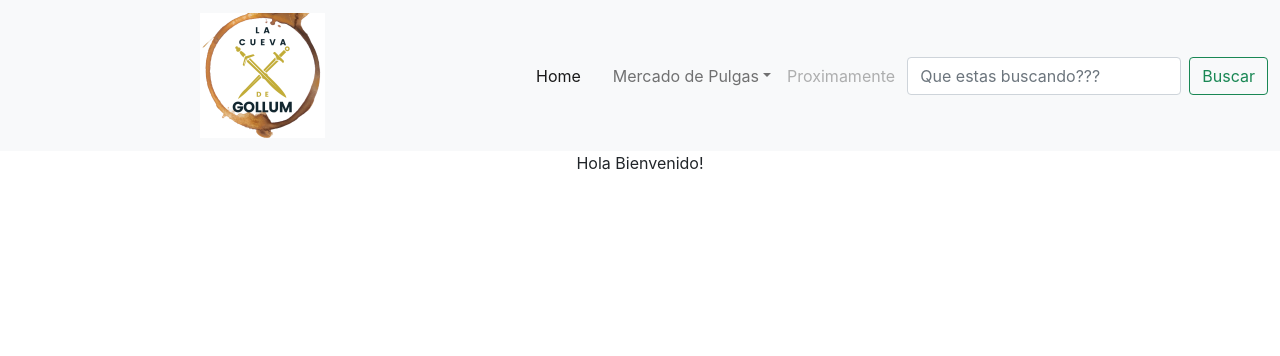
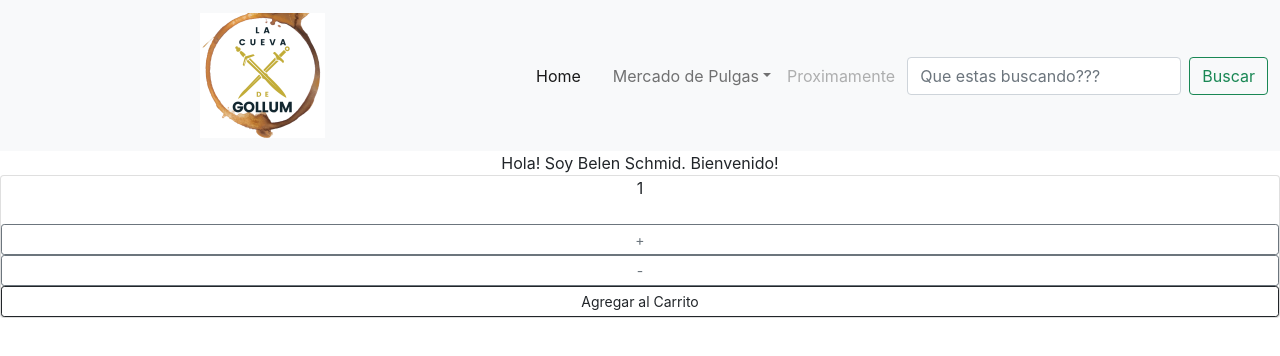
Before and after one commit to Belensch/ReactJs-ProyectoEcommerce, a React (Vite) app: page / in a window 1280 px wide. Shown: the top 356 px of the page. Built offline with nearby package versions, Linux system fonts and the light colour scheme.

Commit message:
contador con boton

```diff
--- a/src/App.jsx
+++ b/src/App.jsx
@@ -1,8 +1,10 @@
 import { useState } from 'react'
 import logo from './logo.svg'
-import './App.css'
 import NavBar from './components/NavBar/NavBar'
 import ItemListContainer from './components/NavBar/ItemListContainer/ItemListContainer'
+
+
+import './App.css'
 
 function App() {
   const [count, setCount] = useState(0)
@@ -11,7 +13,9 @@ function App() {
     <div className="App">
       <NavBar />
 
-      <ItemListContainer saludo={'Hola Bienvenido!'}/>
+
+
+      <ItemListContainer saludo={'Hola! Soy Belen Schmid.  Bienvenido!'}/>
 
     </div>
 
--- /dev/null
+++ b/src/components/ItemCount/ItemCount.jsx
@@ -0,0 +1,32 @@
+import {useState} from 'react'
+
+const ItemCount = ({initial=1, stock=10, onAdd}) => {
+    const [count, setCount]= useState(1);
+    const handleSumar = () => {
+      if (count < stock) {
+        setCount (count + 1 )
+      }
+    }
+    const handleResta= () =>{
+      if (count >1){setCount (count - 1 )
+      }
+    }
+    const handleAddToCard= () =>{
+      onAdd(count)
+    }
+
+
+
+  return (
+    <div className='card w-10 '>
+
+        <label> {count}</label>
+        <br />
+        <button className='btn btn-outline-secondary btn-sm' onClick={handleSumar}>+</button>
+        <button className='btn btn-outline-secondary btn-sm'onClick={handleResta}>-</button>
+        <button className='btn btn-outline-dark btn-sm'onClick={handleAddToCard}>Agregar al Carrito</button>
+        </div>
+  )
+}
+
+export default ItemCount
--- a/src/components/NavBar/ItemListContainer/ItemListContainer.jsx
+++ b/src/components/NavBar/ItemListContainer/ItemListContainer.jsx
@@ -1,8 +1,15 @@
-
+import ItemCount from "../../ItemCount/ItemCount"
 
 const ItemListContainer = ({saludo}) => {
+  const onAdd = (cant)=>{
+    console.log(`La cantidad es: ${cant}`)
+  }
   return (
-    <div>{saludo}</div>
+    <div>
+      {saludo}
+      <ItemCount initial={1}stock={5} onAdd={onAdd}  />
+      </div>
+
   )
 }
 
```
